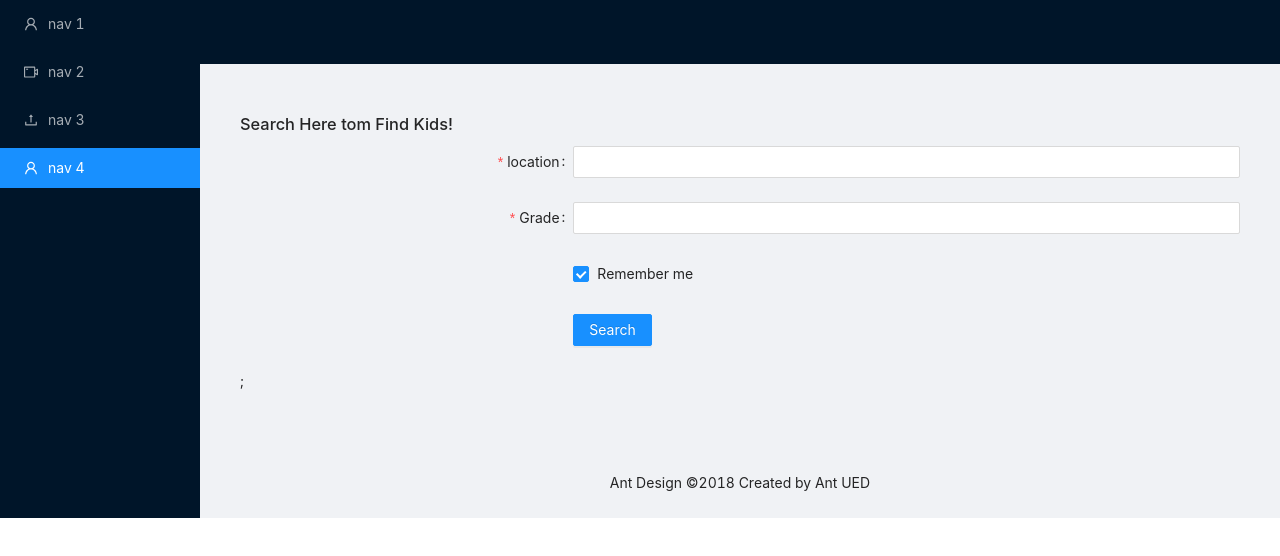
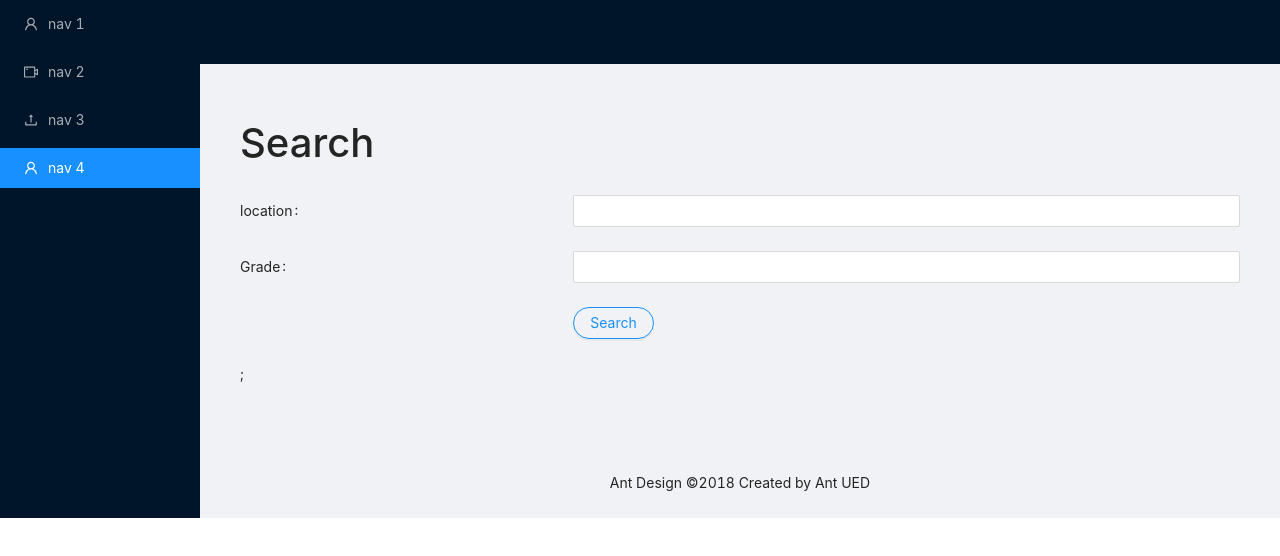
Before and after one commit to sagar776-dev/UNP_Alpha, a React (Create React App) app in the folder unp_alpha_app/: page / in a window 1280 px wide. Shown: the top 556 px of the page. Built offline with nearby package versions, Linux system fonts and the light colour scheme.

Commit message:
commit fixes

```diff
--- a/unp_alpha_app/src/components/search.js
+++ b/unp_alpha_app/src/components/search.js
@@ -9,7 +9,7 @@ function Search() {
   const [data, setData] = useState();
   const onFinish = (e) => {
     console.log("reached here",e)
-    axios.post('http://localhost:9000/kid/filters',e)
+    axios.post('http://localhost:5000/kid/filters',e)
     .then(response => {
       console.log("response", response.data)
       setData( response.data)
@@ -21,9 +21,9 @@ function Search() {
   return (
     <div>
     <div className="App">
-    <h3>Search Here tom Find Kids! </h3>
+    <h1 style={{marginBottom:20, fontSize:40}}>Search</h1>
     <Form
-      name="basic"
+    labelAlign='left'
       labelCol={{
         span: 8,
       }}
@@ -42,7 +42,6 @@ function Search() {
         name="location"
         rules={[
           {
-            required: true,
             message: 'Please input your location!',
           },
         ]}
@@ -55,7 +54,6 @@ function Search() {
         name="grade"
         rules={[
           {
-            required: true,
             message: 'Please input your grade!',
           },
         ]}
@@ -64,23 +62,12 @@ function Search() {
       </Form.Item>
 
       <Form.Item
-        name="remember"
-        valuePropName="checked"
         wrapperCol={{
           offset: 8,
           span: 16,
         }}
       >
-        <Checkbox>Remember me</Checkbox>
-      </Form.Item>
-
-      <Form.Item
-        wrapperCol={{
-          offset: 8,
-          span: 16,
-        }}
-      >
-        <Button type="primary" htmlType="submit">
+        <Button type="primary" ghost='true' htmlType="submit" shape='round'>
           Search
         </Button>
       </Form.Item>
--- a/unp_alpha_app/src/index.js
+++ b/unp_alpha_app/src/index.js
@@ -2,7 +2,6 @@ import React from 'react';
 import ReactDOM from 'react-dom/client';
 import './index.css';
 import App from './App';
-import reportWebVitals from './reportWebVitals';
 
 const root = ReactDOM.createRoot(document.getElementById('root'));
 root.render(
@@ -14,4 +13,3 @@ root.render(
 // If you want to start measuring performance in your app, pass a function
 // to log results (for example: reportWebVitals(console.log))
 // or send to an analytics endpoint. Learn more: https://bit.ly/CRA-vitals
-reportWebVitals();
--- a/unp_alpha_app/src/reportWebVitals.js
+++ /dev/null
@@ -1,13 +0,0 @@
-const reportWebVitals = onPerfEntry => {
-  if (onPerfEntry && onPerfEntry instanceof Function) {
-    import('web-vitals').then(({ getCLS, getFID, getFCP, getLCP, getTTFB }) => {
-      getCLS(onPerfEntry);
-      getFID(onPerfEntry);
-      getFCP(onPerfEntry);
-      getLCP(onPerfEntry);
-      getTTFB(onPerfEntry);
-    });
-  }
-};
-
-export default reportWebVitals;
```
